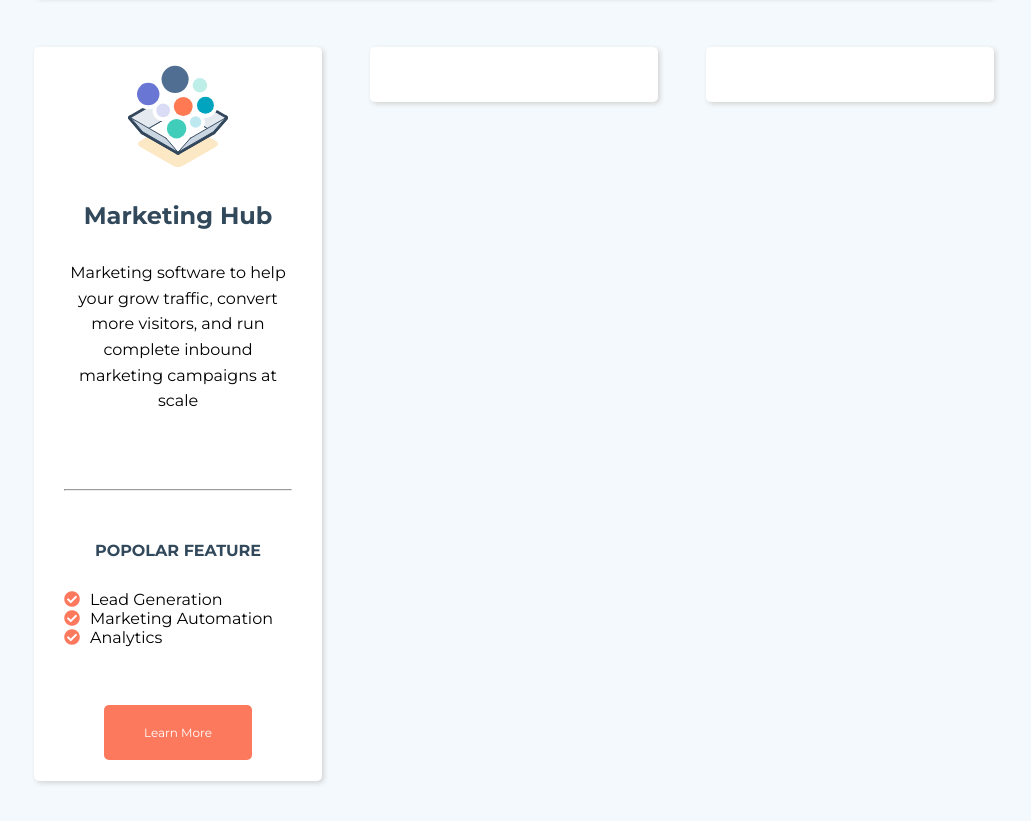
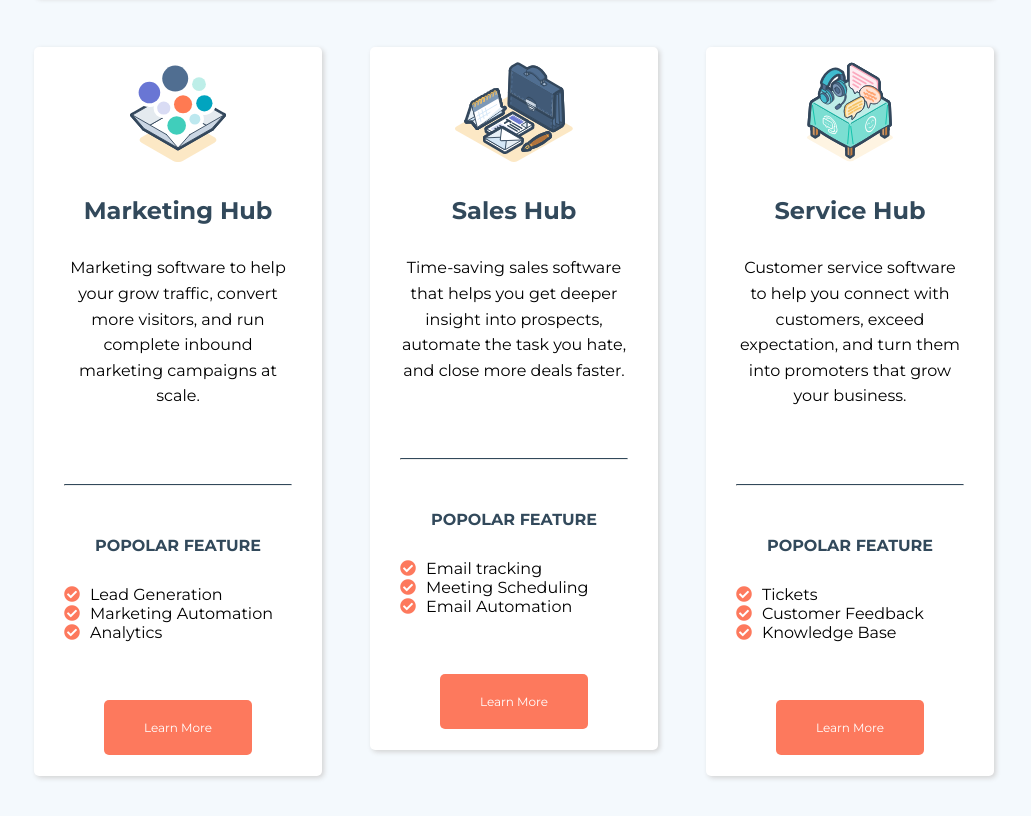
Before and after one commit to SimoneSichili/htmlcss-hubspot, a plain HTML site: page index.html in a window 1280 px wide. Shown: the part 1618-2439 px from the top of the page, without its empty margins (126-1157 px from the left). Drawn offline with Linux system fonts and the light colour scheme.

Commit message:
Add "sales" and "services" to HUB container

```diff
--- a/css/style.css
+++ b/css/style.css
@@ -33,6 +33,12 @@
   color: #32495B;
 }
 
+p {
+  line-height: 1.6;
+}
+
+/* section custom class */
+
 .h3-lowercase {
   font-size: 24px;
 }
@@ -44,6 +50,18 @@
 
 .rule-hub {
   margin: 75px 0 50px;
+  border-top: 1px solid #32495B;
+}
+
+
+.hub-img {
+  height: 100px;
+}
+
+.hub-list {
+  list-style: none;
+  text-align: left;
+  margin-bottom: 75px;
 }
 
 .h4-uppercase {
@@ -57,9 +75,6 @@
   margin-bottom: 30px;
 }
 
-p {
-  line-height: 1.6;
-}
 
 .vertical-box {
   width: 30%;
@@ -69,6 +84,7 @@
   border-radius: 5px;
   box-shadow: 2px 2px 5px lightgrey;
 }
+/* /section custom class */
 
 /* check icons */
 .check-ico li::before {
@@ -127,7 +143,7 @@
   height: 75px;
   width: 100%;
   background: #f4f9fd;
-  border-bottom: 1px solid black;
+  border-bottom: 1px solid #32495B;
 }
 
 .header-top-left,
@@ -365,15 +381,6 @@
   margin-right: 15px;
 }
 
-.marketing img {
-  width: 100px;
-}
-
-.marketing ul {
-  list-style: none;
-  text-align: left;
-  margin-bottom: 75px;
-}
 
 .sales {
   margin: 0 5%;
--- a/index.html
+++ b/index.html
@@ -126,12 +126,12 @@
           <div class="hub-container clearfix">
             <!-- marketing -->
             <div class="marketing float-l vertical-box">
-              <img src="img/marketing.svg" alt="Marketing GetHubspotFree">
+              <img class="hub-img" src="img/marketing.svg" alt="Marketing Hub">
               <h3 class="h3-lowercase-hub">Marketing Hub</h3>
-              <p>Marketing software to help your grow traffic, convert more visitors, and run complete inbound marketing campaigns at scale</p>
+              <p>Marketing software to help your grow traffic, convert more visitors, and run complete inbound marketing campaigns at scale.</p>
               <hr class="rule-hub">
               <h4 class="h4-uppercase-hub">Popolar feature</h4>
-              <ul class="check-ico">
+              <ul class="check-ico hub-list">
                 <li>Lead Generation</li>
                 <li>Marketing Automation</li>
                 <li>Analytics</li>
@@ -144,13 +144,37 @@
 
             <!-- sales -->
             <div class="sales float-l vertical-box">
-
+              <img class="hub-img" src="img/sales.svg" alt="Sales Hub">
+              <h3 class="h3-lowercase-hub">Sales Hub</h3>
+              <p>Time-saving sales software that helps you get deeper insight into prospects, automate the task you hate, and close more deals faster.</p>
+              <hr class="rule-hub">
+              <h4 class="h4-uppercase-hub">Popolar feature</h4>
+              <ul class="check-ico hub-list">
+                <li>Email tracking</li>
+                <li>Meeting Scheduling</li>
+                <li>Email Automation</li>
+              </ul>
+              <div class="hub-btn">
+                <a href="#" class="btn btn-big btn-orange">Learn More</a>
+              </div>
             </div>
             <!-- sales -->
 
             <!-- services -->
             <div class="services float-l vertical-box">
-
+              <img class="hub-img" src="img/service-hub.svg" alt="Services Hub">
+              <h3 class="h3-lowercase-hub">Service Hub</h3>
+              <p>Customer service software to help you connect with customers, exceed expectation, and turn them into promoters that grow your business.</p>
+              <hr class="rule-hub">
+              <h4 class="h4-uppercase-hub">Popolar feature</h4>
+              <ul class="check-ico hub-list">
+                <li>Tickets</li>
+                <li>Customer Feedback</li>
+                <li>Knowledge Base</li>
+              </ul>
+              <div class="hub-btn">
+                <a href="#" class="btn btn-big btn-orange">Learn More</a>
+              </div>
             </div>
             <!-- services -->
           </div>
```
